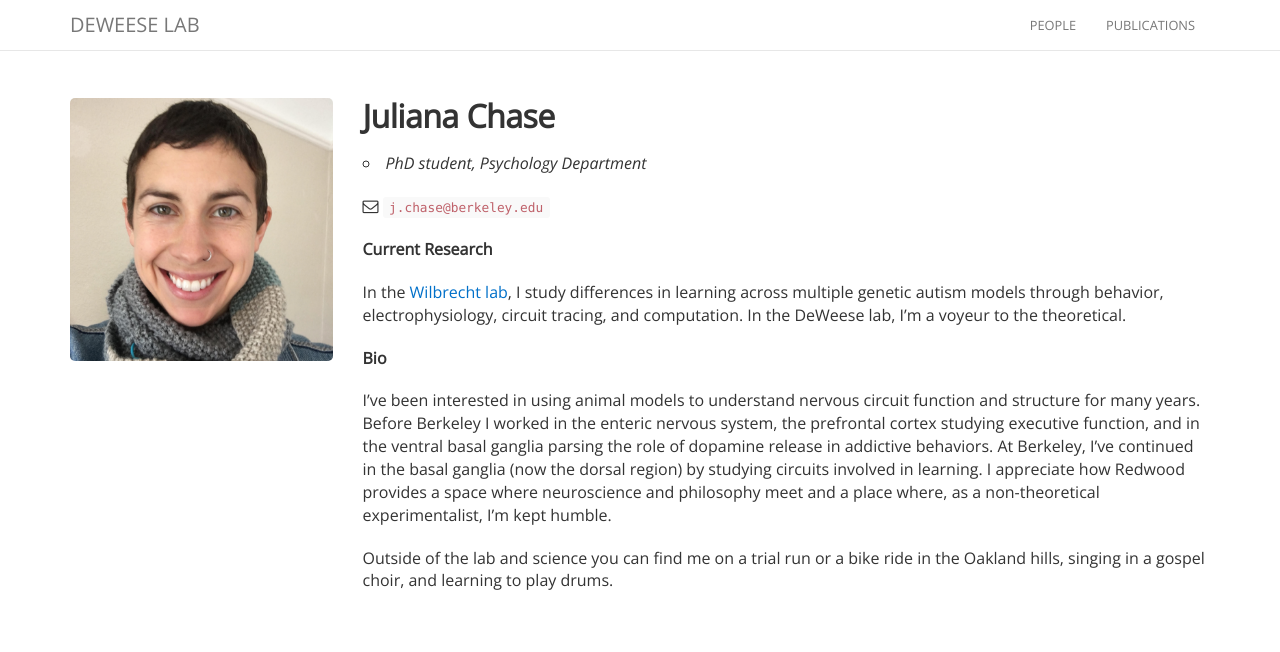
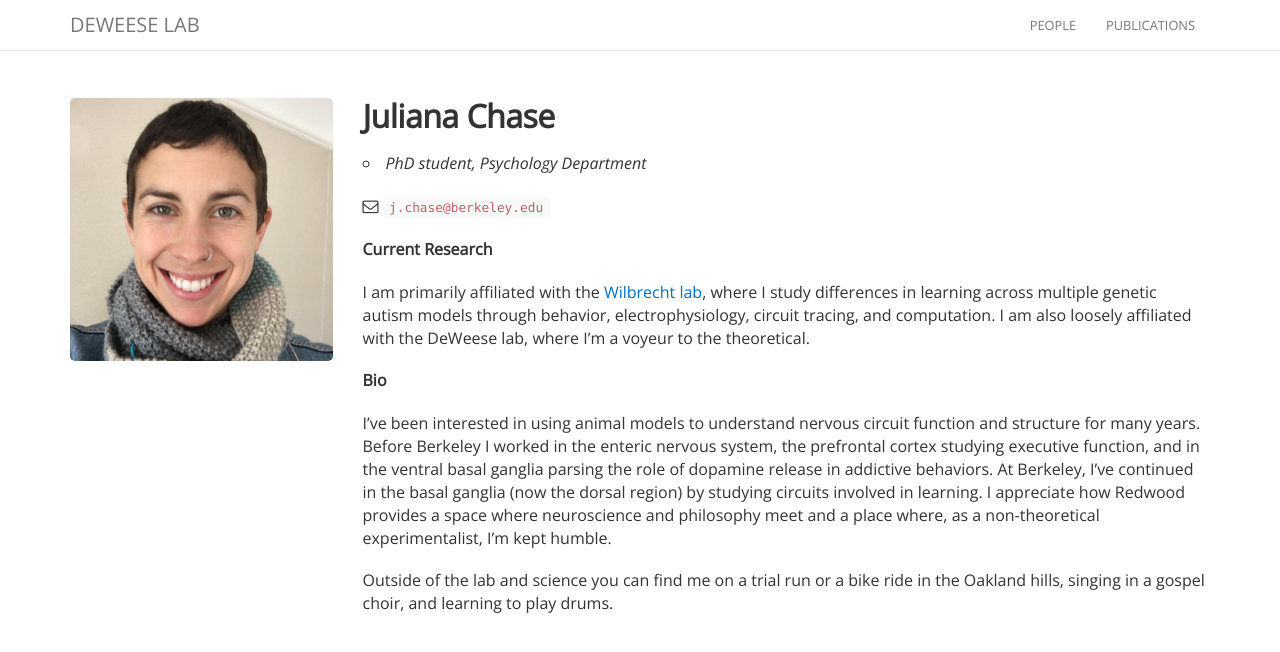
Before and after one commit to deweese-lab/deweese-lab.github.io, a Jekyll site: the page built from _people/juliana_chase.md, in a window 1280 px wide. Shown: the top 652 px of the page. Built offline with Jekyll 4.4.1, drawn with Linux system fonts in a browser that asks for light colours; nearby versions of some CDN libraries; some of the changed lines change nothing that is shown.

Commit message:
added tracking

```diff
--- /dev/null
+++ b/_includes/analytics.html
@@ -0,0 +1,20 @@
+<script>
+  (function(i,s,o,g,r,a,m){i['GoogleAnalyticsObject']=r;i[r]=i[r]||function(){
+  (i[r].q=i[r].q||[]).push(arguments)},i[r].l=1*new Date();a=s.createElement(o),
+  m=s.getElementsByTagName(o)[0];a.async=1;a.src=g;m.parentNode.insertBefore(a,m)
+  })(window,document,'script','https://www.google-analytics.com/analytics.js','ga');
+
+  ga('create', 'G-21KVCHDP6X', 'auto');
+  ga('send', 'pageview');
+
+</script>
+
+<!-- Google tag (gtag.js) -->
+<!-- <script async src="https://www.googletagmanager.com/gtag/js?id=G-21KVCHDP6X"></script>
+<script>
+  window.dataLayer = window.dataLayer || [];
+  function gtag(){dataLayer.push(arguments);}
+  gtag('js', new Date());
+
+  gtag('config', 'G-21KVCHDP6X');
+</script> -->
--- a/_layouts/default.html
+++ b/_layouts/default.html
@@ -38,6 +38,10 @@
 
   <link rel="stylesheet" href="css/hover_effects.css">
 
+  {% if jekyll.environment == 'production' %}
+  {% include analytics.html %}
+  {% endif %}
+
 </head>
 
 <body id="page-top" style="padding-top: 7em;">
--- a/_people/juliana_chase.md
+++ b/_people/juliana_chase.md
@@ -10,7 +10,7 @@
 
 **Current Research**
 
-In the [Wilbrecht lab](https://wilbrecht.org/), I study differences in learning across multiple genetic autism models through behavior, electrophysiology, circuit tracing, and computation. In the DeWeese lab, I'm a voyeur to the theoretical.
+I am primarily affiliated with the [Wilbrecht lab](https://wilbrecht.org/), where I study differences in learning across multiple genetic autism models through behavior, electrophysiology, circuit tracing, and computation. I am also loosely affiliated with the DeWeese lab, where I'm a voyeur to the theoretical.
 
 **Bio**
 
```
